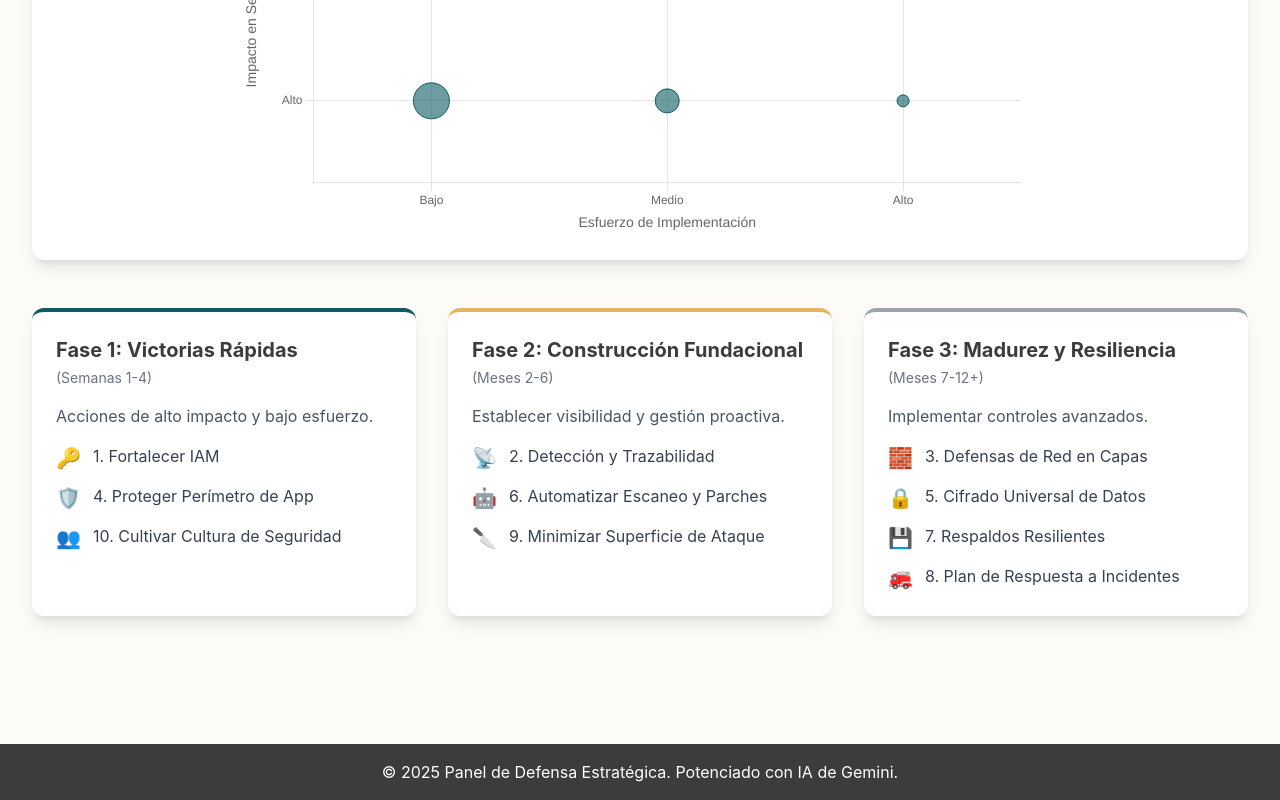
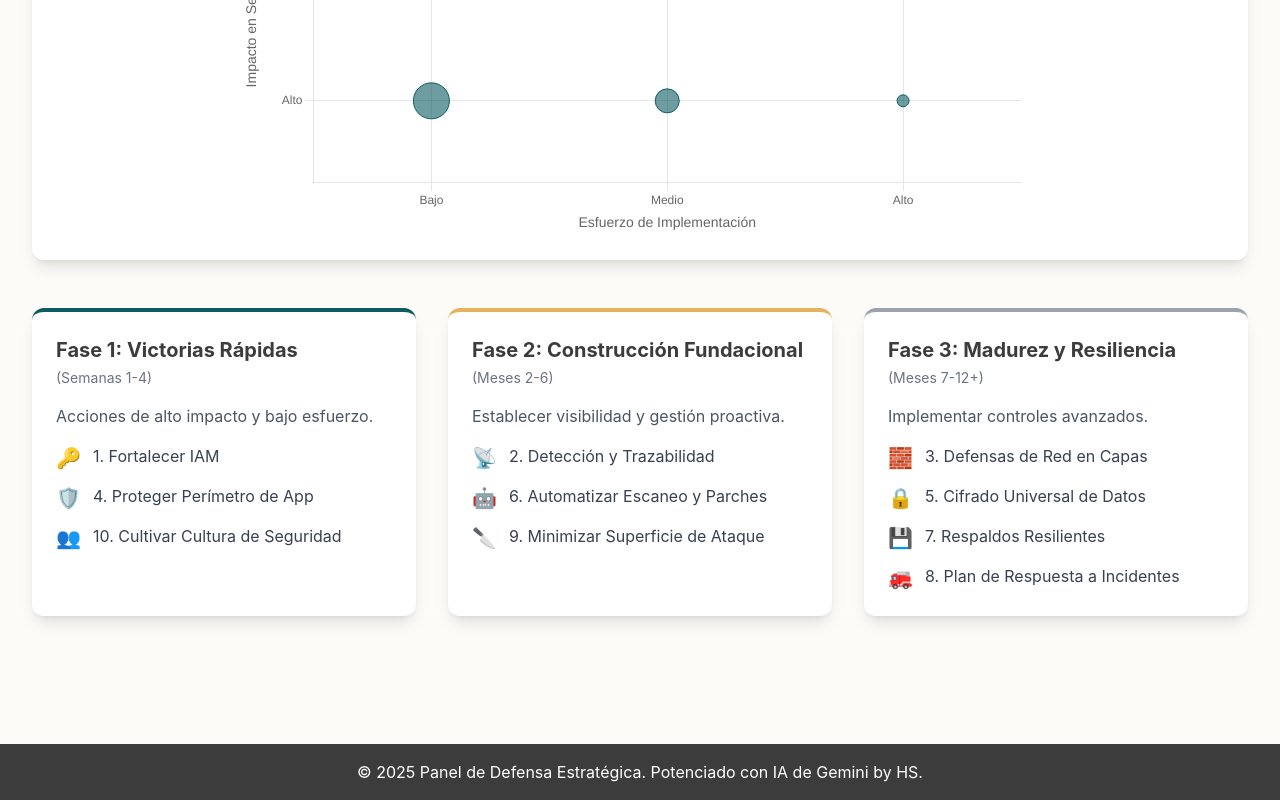
Before and after one commit to hsitadm/top10seguridad, a plain HTML site: page index.html in a window 1280 px wide. Shown: the part 2268-3068 px from the top of the page. Drawn offline with nearby package versions, Linux system fonts and the light colour scheme.

Commit message:
actualizado el footer

```diff
--- a/index.html
+++ b/index.html
@@ -76,7 +76,7 @@
     </main>
     <footer class="bg-[#3C3C3C] mt-20">
         <div class="container mx-auto py-4 px-4 sm:px-6 lg:px-8 text-center text-white">
-            <p>&copy; 2025 Panel de Defensa Estratégica. Potenciado con IA de Gemini.</p>
+            <p>&copy; 2025 Panel de Defensa Estratégica. Potenciado con IA de Gemini by HS.</p>
         </div>
     </footer>
     <div id="recommendation-modal" class="fixed inset-0 z-50 flex items-center justify-center p-4 modal-bg opacity-0 pointer-events-none">
```
